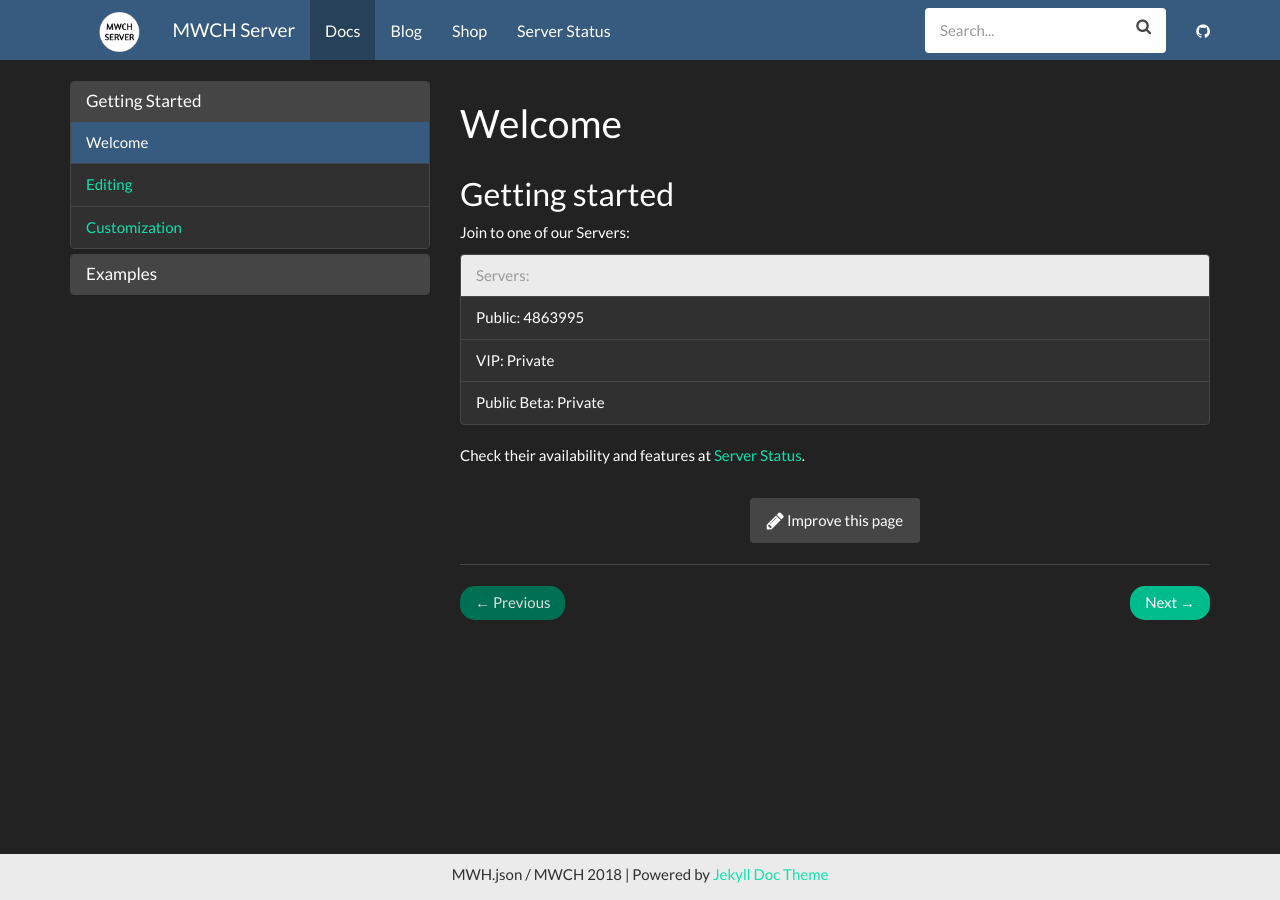
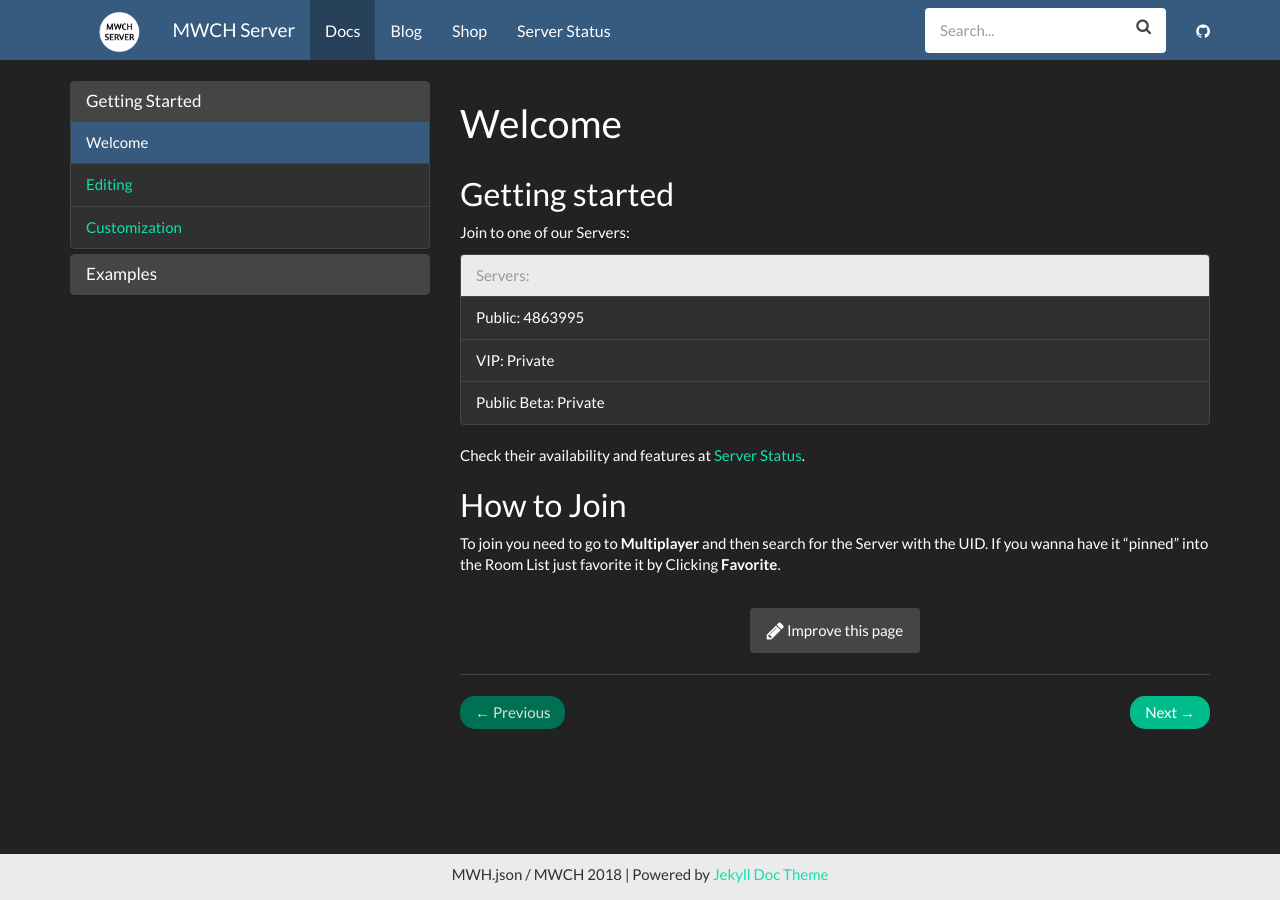
Before and after one commit to nattapong3912/website, a Jekyll site: the page built from _docs/index.md, in a window 1280 px wide. Built offline with Jekyll 4.4.1, drawn with Linux system fonts in a browser that asks for light colours; nearby versions of some CDN libraries.

Commit message:
Update index.md

```diff
--- a/_docs/index.md
+++ b/_docs/index.md
@@ -16,3 +16,8 @@ Join to one of our Servers:
 </ul>
 
 Check their availability and features at [Server Status](http://mwch-server.feiku.gq/status).
+
+## How to Join
+
+To join you need to go to **Multiplayer** and then search for the Server with the UID.
+If you wanna have it "pinned" into the Room List just favorite it by Clicking **Favorite**.
```
